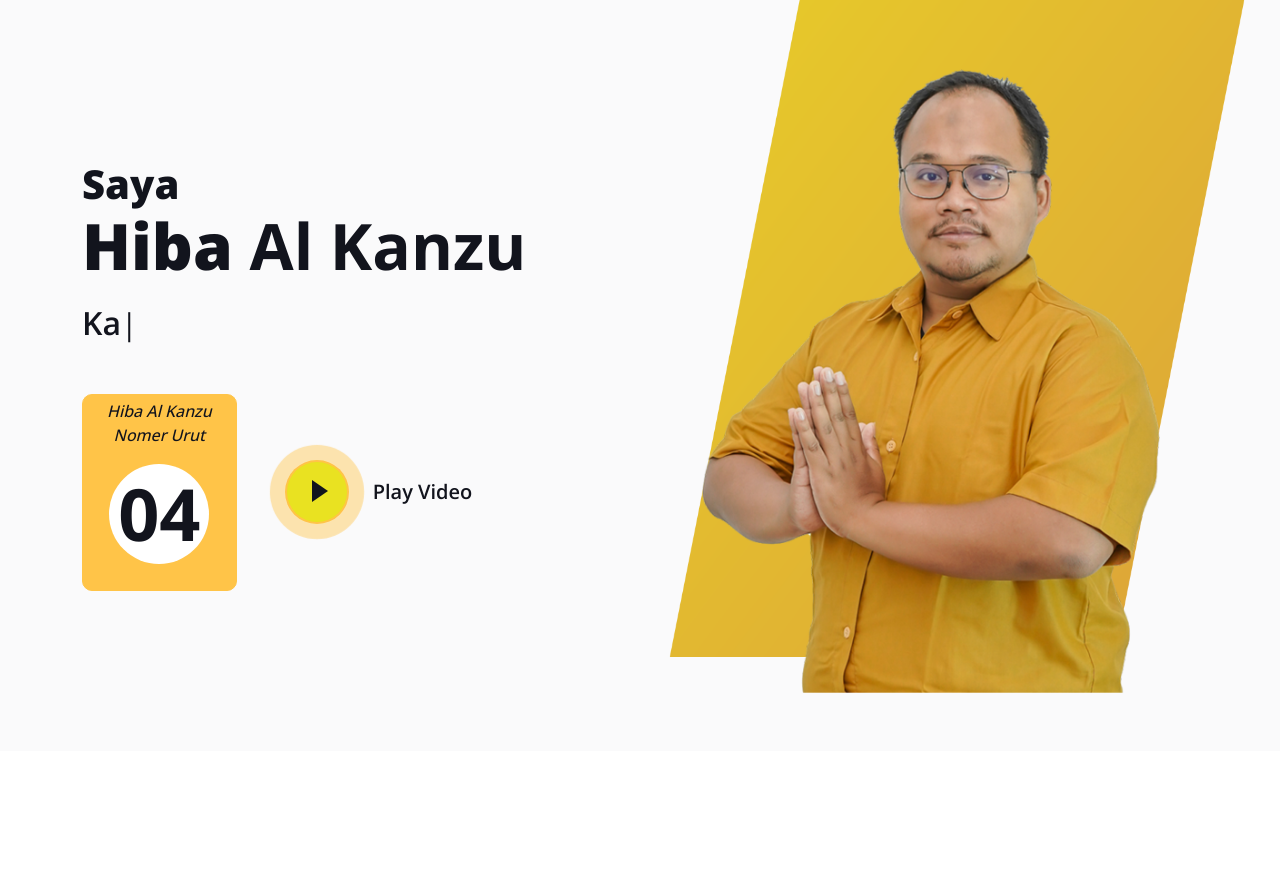
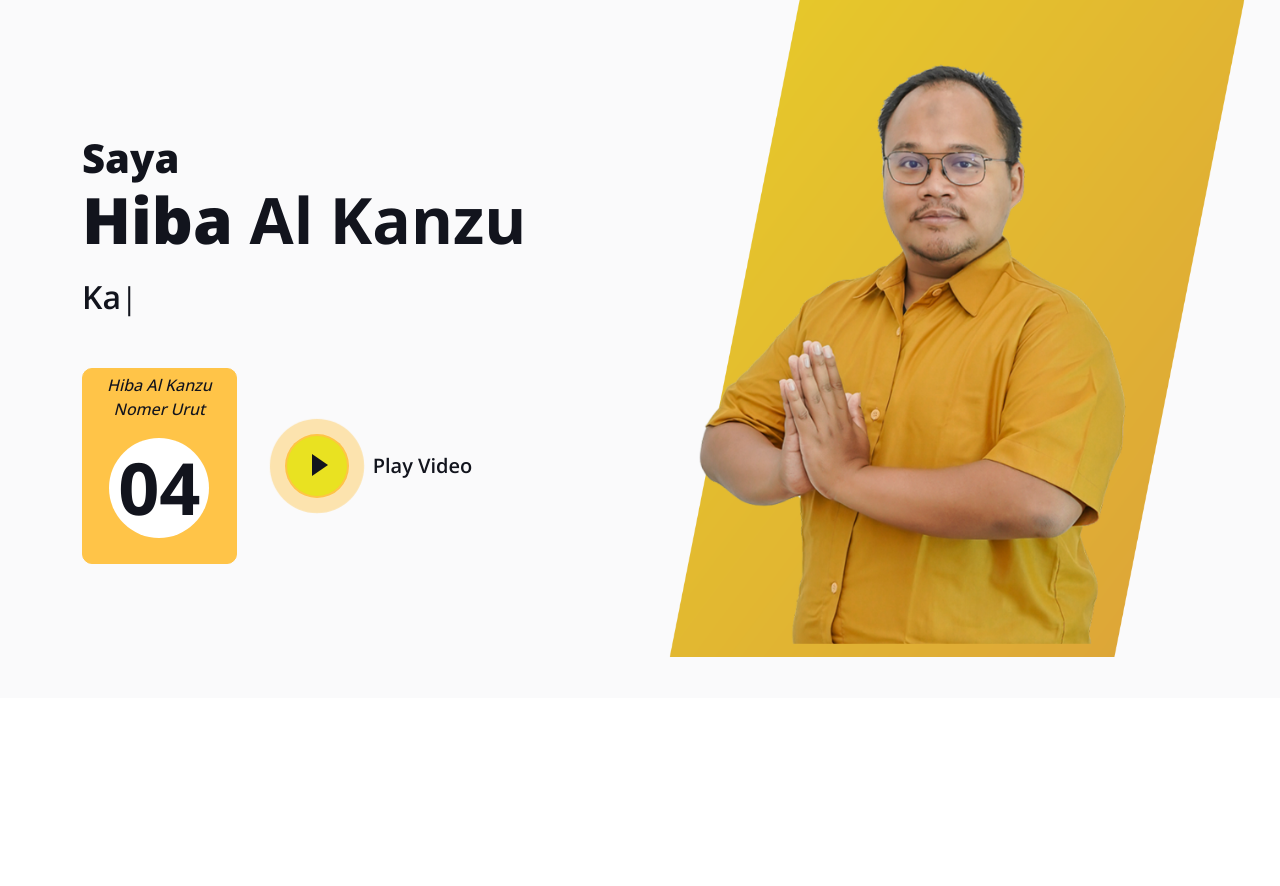
Before and after one commit to Shoichiinaba/caleg_hiba, a PHP site: page / in a window 1280 px wide. Shown: the top 886 px of the page. Run offline with PHP 8.4, Linux system fonts and the light colour scheme; some libraries are stand-ins or nearby versions.

Commit message:
update 2

```diff
--- a/css/style.css
+++ b/css/style.css
@@ -174,6 +174,15 @@
     border-top: 11px solid transparent;
     border-bottom: 11px solid transparent;
 }
+
+.img-hib {
+    max-width: 93%;
+  }
+  /* .col-lg-6 .img-hib {
+    width: 50%;
+    height: auto;
+  } */
+
 
 @keyframes pulse-border {
     0% {
--- a/index.php
+++ b/index.php
@@ -103,8 +103,8 @@
                         <h5 class="ms-4 mb-0 d-none d-sm-block ">Play Video</h5>
                     </div>
                 </div>
-                <div class="col-lg-6">
-                    <img class="img-fluid" src="img/Hiba1.png" alt="">
+                <div class="col-lg-6 .img-hib">
+                    <img class="img-hib" src="img/Hiba1.png" alt="">
                 </div>
             </div>
         </div>
```
